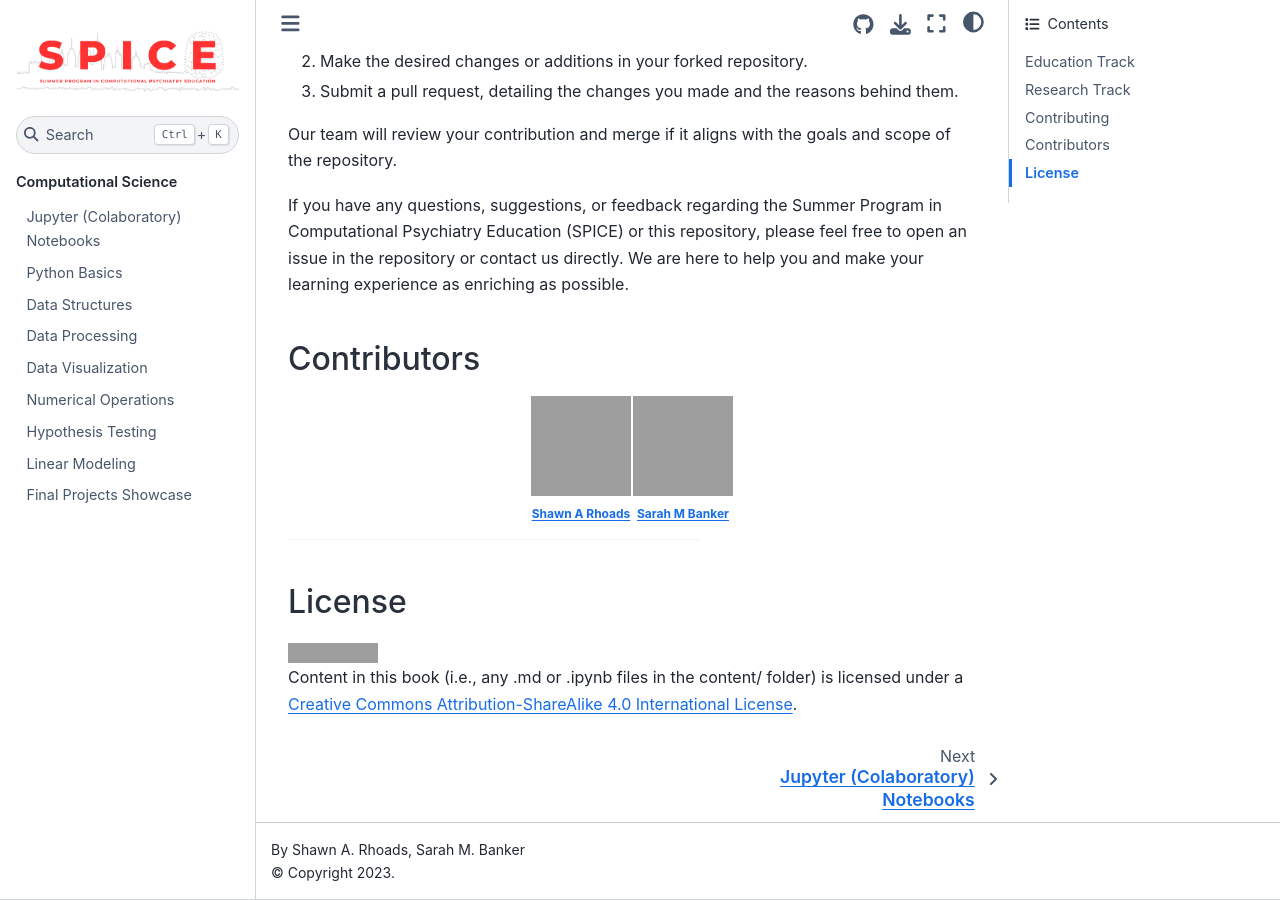
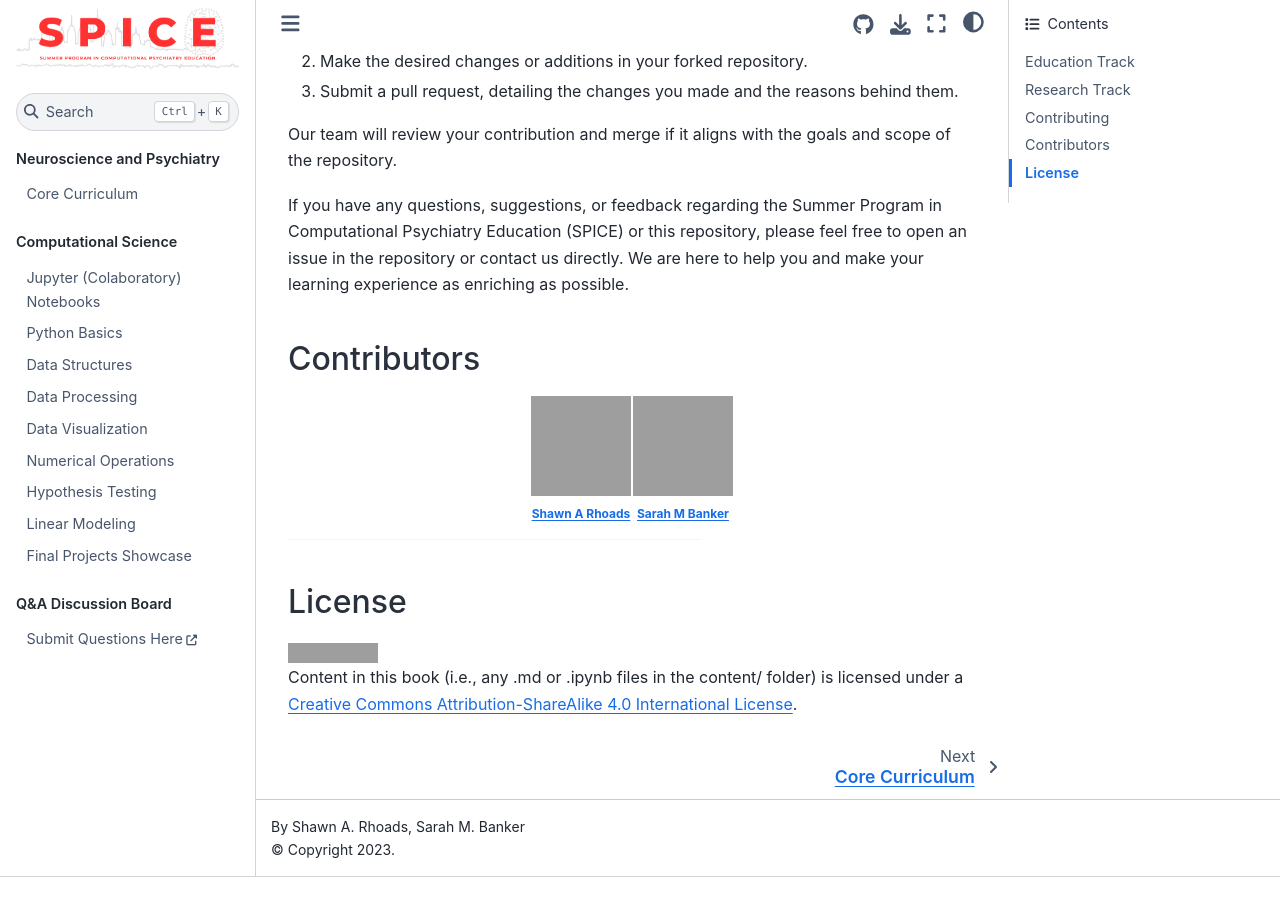
Before and after one commit to Center-for-Computational-Psychiatry/course_spice, a Jupyter Book: the page built from modules/index.md, in a window 1280 px wide and 900 px high, scrolled down 2529 px, cut to the strip 0-900 px from the top of the window. Built offline with Jupyter Book 1.0.4 settings and Sphinx 7.4.7 and the Sphinx Book theme 1.1.4, drawn with Linux system fonts in a browser that asks for light colours; after the commit the page ends 3406 px from its top, so only the background shows below that; grey boxes are pictures that could not be loaded.

Commit message:
Update toc to include Neuro/Psych modules + Q&A Section

```diff
--- a/modules/_toc.yml
+++ b/modules/_toc.yml
@@ -1,4 +1,7 @@
 - file: index
+- part: Neuroscience and Psychiatry
+  chapters:
+    - file: module-00_intro-to-neuro-psych
 - part: Computational Science
   chapters:
     - file: module-01_jupyter-notebooks
@@ -10,3 +13,7 @@
     - file: module-07_t-tests
     - file: module-08_linear-models
     - file: projects-showcase
+- part: Q&A Discussion Board
+  chapters:
+    - url: https://github.com/Center-for-Computational-Psychiatry/course_spice/discussions
+      title: Submit Questions Here
```
